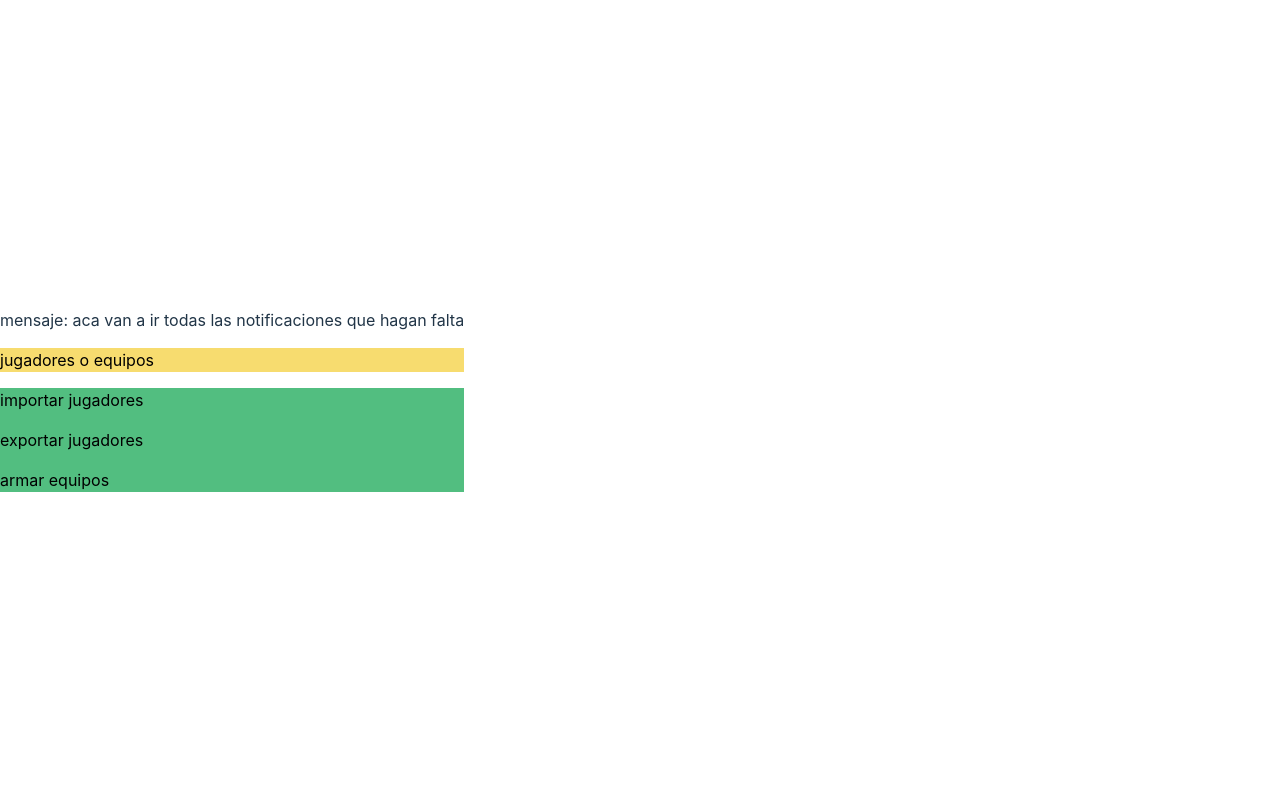
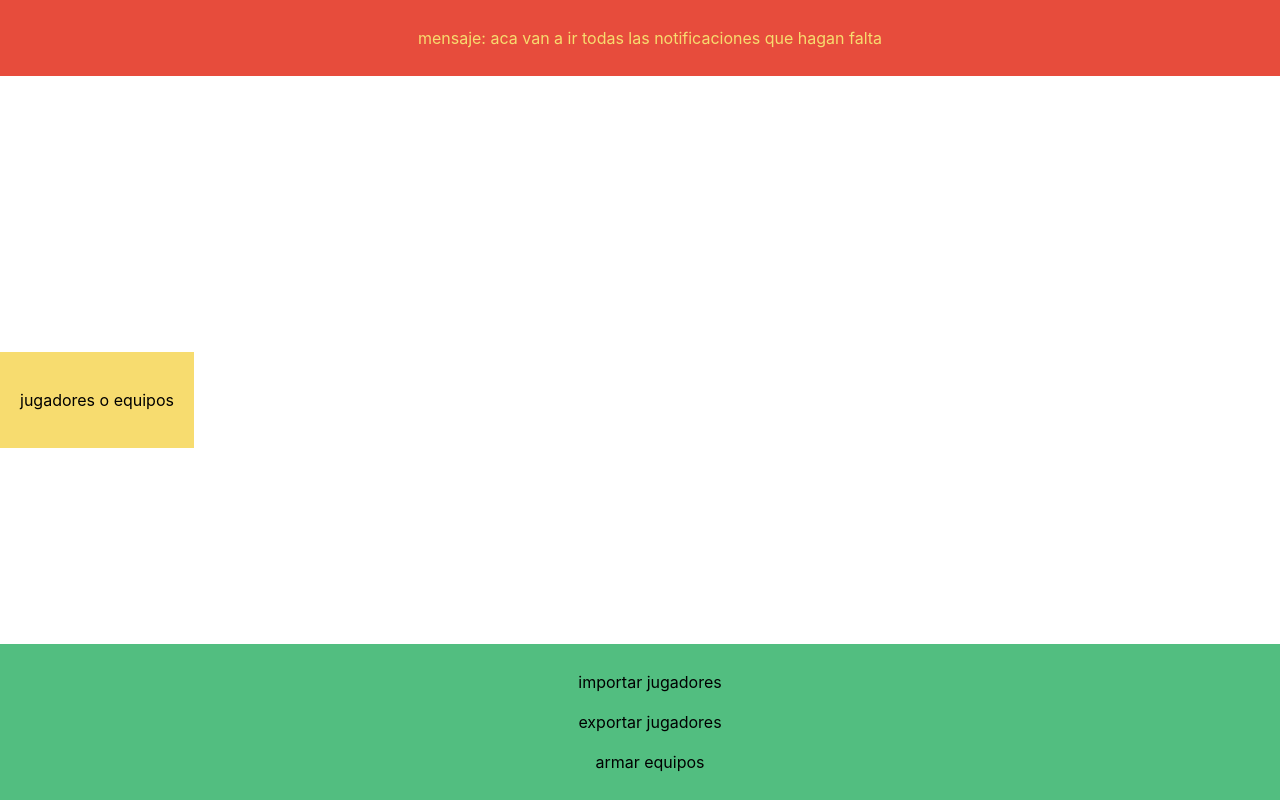
Before and after one commit to bragonip/teams-builder, a React (Vite) app: page / in a window 1280 px wide. Built offline with nearby package versions, Linux system fonts and the light colour scheme.

Commit message:
mejor css

```diff
--- a/src/App.css
+++ b/src/App.css
@@ -1,14 +1,31 @@
 .notification {
     background-color: #e74c3c;
     color: #f7dc6f;
+    position: fixed;
+    top: 0;
+    left: 0;
+    width: 100%;
+    padding: 10px;
+    text-align: center;
+    z-index: 1000;
 }
 
 .content {
-    background-color: #f7dc6f ;
+    background-color: #f7dc6f;
     color: black;
+    padding: 20px;
+    margin-top: 50px; /* Ajuste para no superponerse con .notification */
+    margin-bottom: 50px; /* Ajuste para no superponerse con .options */
 }
 
 .options {
     background-color: #52be80;
     color: black;
+    position: fixed;
+    bottom: 0;
+    left: 0;
+    width: 100%;
+    padding: 10px;
+    text-align: center;
+    z-index: 1000;
 }
--- a/src/App.jsx
+++ b/src/App.jsx
@@ -10,7 +10,7 @@ const App = () => {
     return (
         <>
             <div className='app'>
-                <div className='notifacation'>
+                <div className='notification'>
                     <p>mensaje: aca van a ir todas las notificaciones que hagan falta</p>
                 </div>
                 <div className='content'>
```
